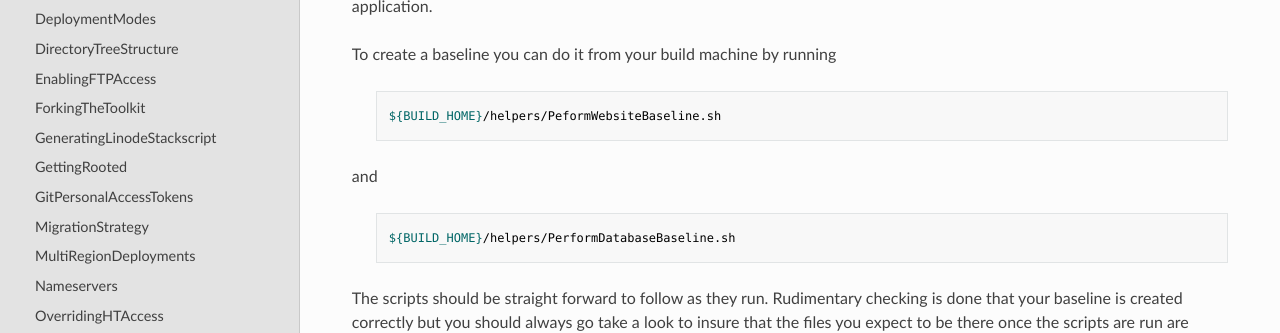
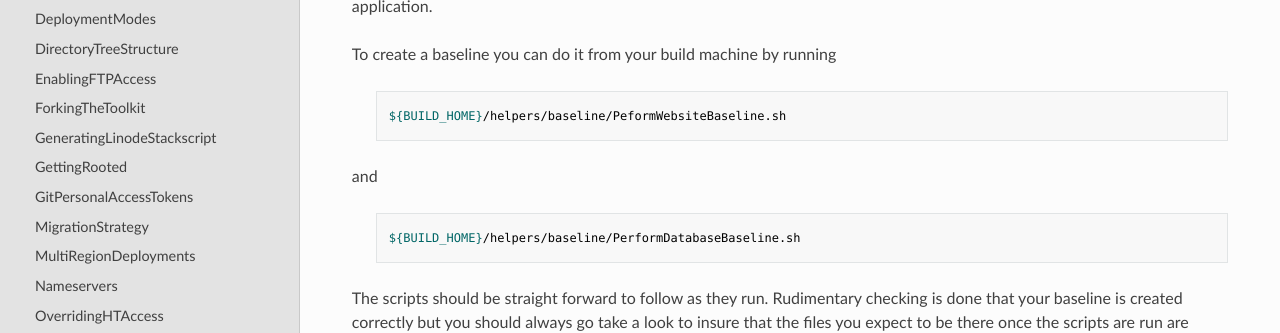
Before and after one commit to wintersys-dev/adt-documentation, an MkDocs documentation site: the page built from docs/Agile Deployment Toolkit/Deployment/Baselines.md, in a window 1280 px wide. Shown: the part 320-653 px from the top of the page. Built offline with MkDocs 1.6.1, drawn with Linux system fonts in a browser that asks for light colours; nearby versions of some CDN libraries.

Commit message:
Update Baselines.md

```diff
--- a/docs/Agile Deployment Toolkit/Deployment/Baselines.md
+++ b/docs/Agile Deployment Toolkit/Deployment/Baselines.md
@@ -6,12 +6,12 @@ A baseline will consist of a copy of your webroot in a git repository and a dump
 
 To create a baseline you can do it from your build machine by running
 
->     ${BUILD_HOME}/helpers/PeformWebsiteBaseline.sh
+>     ${BUILD_HOME}/helpers/baseline/PeformWebsiteBaseline.sh
 
 
 and
 
->     ${BUILD_HOME}/helpers/PerformDatabaseBaseline.sh
+>     ${BUILD_HOME}/helpers/baseline/PerformDatabaseBaseline.sh
 
 
 The scripts should be straight forward to follow as they run. Rudimentary checking is done that your baseline is created correctly but you should always go take a look to insure that the files you expect to be there once the scripts are run are written to the repository.
```
